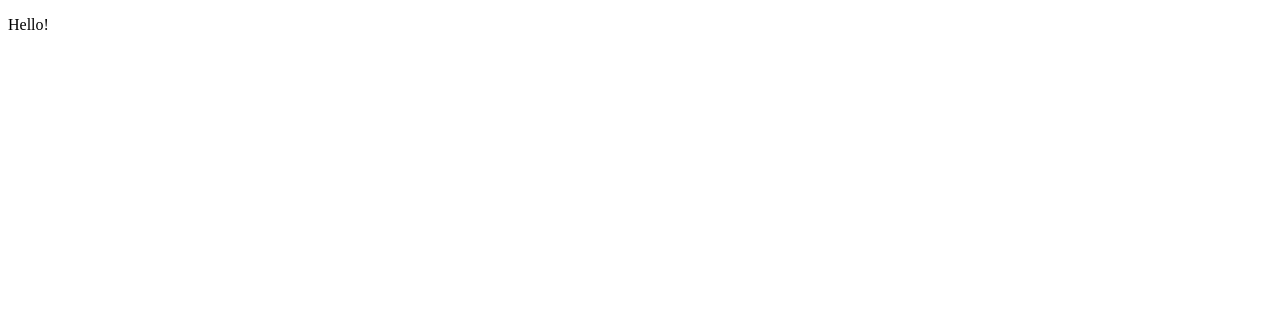
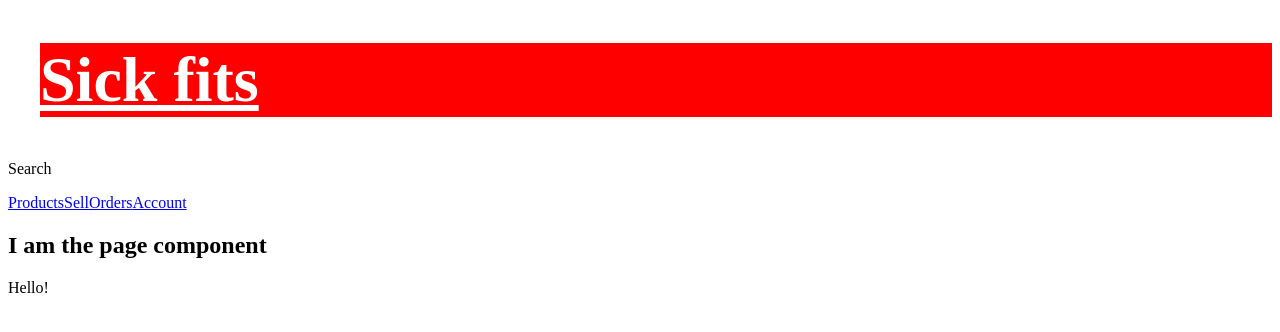
Before and after one commit to TanyaGer/ecommerce, a Next.js app in the folder frontend/: page / in a window 1280 px wide. Shown: the top 332 px of the page. Built offline with nearby package versions, Linux system fonts and the light colour scheme.

Commit message:
add pages

```diff
--- /dev/null
+++ b/frontend/components/Header.js
@@ -0,0 +1,29 @@
+import Link from 'next/link';
+import styled from 'styled-components';
+import Nav from './Nav.js';
+
+const Logo = styled.h1`
+  font-size: 4rem;
+  margin-left: 2rem;
+  position: relative;
+  background: red;
+  a {
+    color: white;
+  }
+`;
+
+export default function Header() {
+  return (
+    <header>
+      <div className="bar">
+        <Logo>
+          <Link href="/">Sick fits</Link>
+        </Logo>
+      </div>
+      <div className="sub-bar">
+        <p>Search</p>
+      </div>
+      <Nav />
+    </header>
+  );
+}
--- /dev/null
+++ b/frontend/components/Nav.js
@@ -0,0 +1,12 @@
+import Link from 'next/link';
+
+export default function Nav() {
+  return (
+    <nav>
+      <Link href="/products">Products</Link>
+      <Link href="/sell">Sell</Link>
+      <Link href="/orders">Orders</Link>
+      <Link href="/account">Account</Link>
+    </nav>
+  );
+}
--- /dev/null
+++ b/frontend/components/Page.js
@@ -0,0 +1,19 @@
+import PropTypes from 'prop-types';
+import Header from './Header';
+
+export default function Page({ children }) {
+  return (
+    <div>
+      <Header />
+      <h2>I am the page component</h2>
+      {children}
+    </div>
+  );
+}
+
+Page.propTypes = {
+  children: PropTypes.oneOf([
+    PropTypes.arrayOf(PropTypes.node),
+    PropTypes.node,
+  ]),
+};
--- /dev/null
+++ b/frontend/pages/_app.js
@@ -0,0 +1,9 @@
+import Page from '../components/Page';
+
+export default function MyApp({ Component, pageProps }) {
+  return (
+    <Page>
+      <Component {...pageProps} />
+    </Page>
+  );
+}
--- /dev/null
+++ b/frontend/pages/_document.js
@@ -0,0 +1,15 @@
+import Document, { Html, Head, NextScript, Main } from 'next/document';
+
+export default class MyDocument extends Document {
+  render() {
+    return (
+      <Html lang="en">
+        {/* <Head></Head> */}
+        <body>
+          <Main />
+          <NextScript />
+        </body>
+      </Html>
+    );
+  }
+}
--- a/frontend/pages/index.js
+++ b/frontend/pages/index.js
@@ -1,7 +1,3 @@
 export default function IndexPage() {
-  return (
-    <div>
-      <p>Hello!</p>
-    </div>
-  );
+  return <p>Hello!</p>;
 }
--- a/frontend/pages/sell.js
+++ b/frontend/pages/sell.js
@@ -1,7 +1,3 @@
 export default function SellPage() {
-  return (
-    <div>
-      <p>Hello!</p>
-    </div>
-  );
+  return <p>Hello from the sell page!</p>;
 }
```
